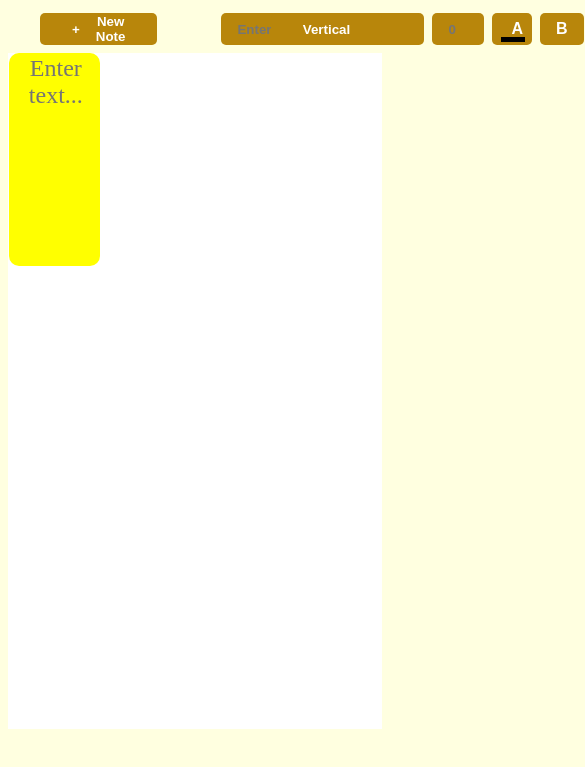
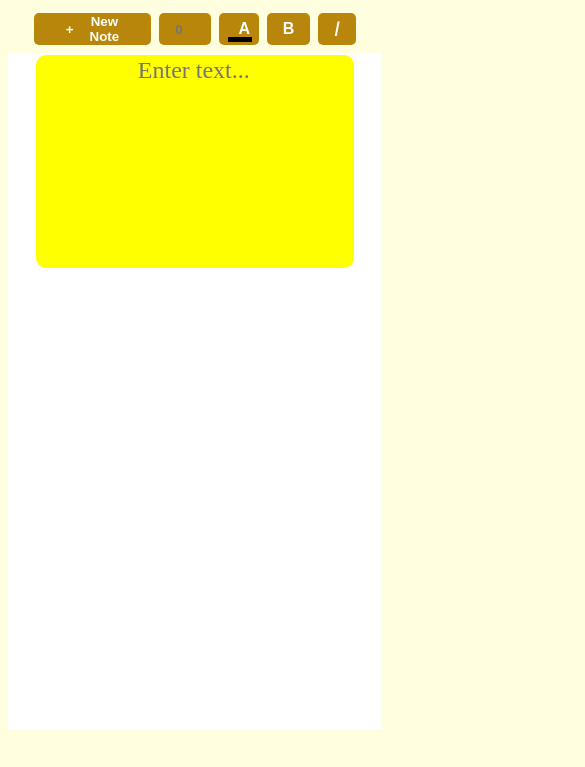
Before and after one commit to Harryto4K/Notes-, a plain HTML site: page index.html in a window 390 px wide. Both pictures are taken after a click on the button "New Note". Shown: the part 67-834 px from the top of the page, 585 px wide, since content can reach past the window. Drawn offline with Linux system fonts and the light colour scheme.

Commit message:
fixed responsiveness

```diff
--- a/index.html
+++ b/index.html
@@ -13,7 +13,7 @@
 </head>
 <body>
     <div id="image-selector">
-        <h1>Select a Background Image</h1>
+        <h1 id="title-image-selector">Select a Background Image</h1>
         <button type="button" id="close-image-selector">X</button>
         <div class="image-container">
             <img src="resources/Solid_white.svg.png" alt="Default Image" class="images-background" id="default-image">
@@ -29,9 +29,9 @@
         <div class="footer-container">
             <form>
             <input id="btn-note-background" type="radio" name="btn-background"></button>
-            <label for="btn-note-background">Note Background</label>
+            <label for="btn-note-background">Note</label>
             <input id="btn-container-background" type="radio" name="btn-background"></button>
-            <label for="btn-container-background">Container Background</label>
+            <label for="btn-container-background">Container</label>
             </form>
             <button id="done-image-background" type="button">Done</button>
         </div>
--- a/index.js
+++ b/index.js
@@ -1,14 +1,14 @@
-let newNote = document.getElementById('new-note');
-let delNote = document.getElementById('delete-note');
-let note = document.getElementsByClassName('note');
-let boldButton = document.getElementById('bold');
-let italicButton = document.getElementById('italic');
-let colorPicker = document.getElementsByClassName('color-picker');
-let notesRandomBC = ['yellow', 'lightskyblue', 'lightpink', 'aquamarine'];
+const newNote = document.getElementById('new-note');
+const delNote = document.getElementById('delete-note');
+const note = document.getElementsByClassName('note');
+const boldButton = document.getElementById('bold');
+const italicButton = document.getElementById('italic');
+const colorPicker = document.getElementsByClassName('color-picker');
+const notesRandomBC = ['yellow', 'lightskyblue', 'lightpink', 'aquamarine'];
 
-let colorOne = document.getElementsByClassName('color-one');
-let colorTwo = document.getElementsByClassName('color-two');
-let colorThree = document.getElementsByClassName('color-three');
+const colorOne = document.getElementsByClassName('color-one');
+const colorTwo = document.getElementsByClassName('color-two');
+const colorThree = document.getElementsByClassName('color-three');
 
 function noteAdd3() {
     let hiddenNotes = [];
@@ -248,11 +248,11 @@ italicButton.onclick = function() {
         }
     }
 
-let imagePicker = document.getElementsByClassName('image-picker');
-let imageSelector = document.getElementById('image-selector');
-let doneImageBackground = document.getElementById('done-image-background');
-let imagesBackground = document.getElementsByClassName('images-background');
-let notesContainer = document.getElementById('notes-container');
+const imagePicker = document.getElementsByClassName('image-picker');
+const imageSelector = document.getElementById('image-selector');
+const doneImageBackground = document.getElementById('done-image-background');
+const imagesBackground = document.getElementsByClassName('images-background');
+const notesContainer = document.getElementById('notes-container');
 let selectedNote;
 
 for (let x=0;x<note.length; x++) {
--- a/style.css
+++ b/style.css
@@ -436,3 +436,49 @@ input[type=number]::-webkit-outer-spin-button {
 #btn-container-background {
     margin-left: 1rem;
 }
+
+#title-image-selector {
+    font-family: 'Roboto Mono';
+    font-size: 1.7rem;
+}
+
+@media only screen and (max-width: 720px) {
+    #notes-container {
+        display: flex;
+        flex-direction: column;
+        flex-wrap: nowrap;
+        align-items: center;
+        background-color: white;
+        width: 100%;
+        height: 80vh;
+        transition: all 200ms;
+        background-image: url();
+        background-size:cover;
+        background-position: 50%;
+    }
+    .note {
+        background-color: yellow;
+        width: 85%;
+        height: 31.5%;
+        margin: 0.5% 0;
+        border-radius: 10px;
+        vertical-align: top;
+        flex-grow: 0;
+        display: none;
+        transition: all 200ms;
+        position: relative;
+        background-image: url();
+        background-size:cover;
+        background-position: 50%;
+    }
+    .features {
+        justify-content: center;
+    }
+
+    #font-family {
+        display: none;
+    }
+    #align-button {
+        display: none;
+    }
+}
```
